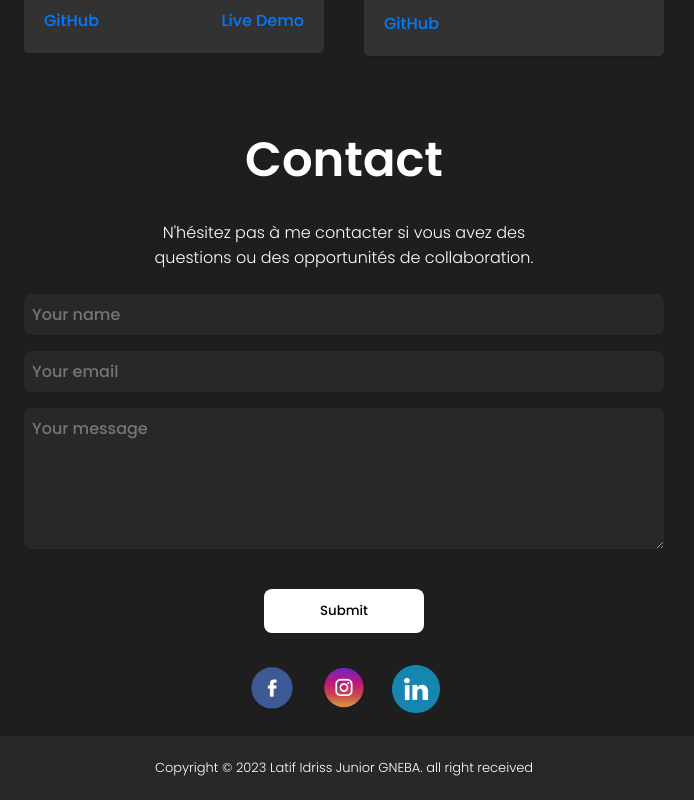
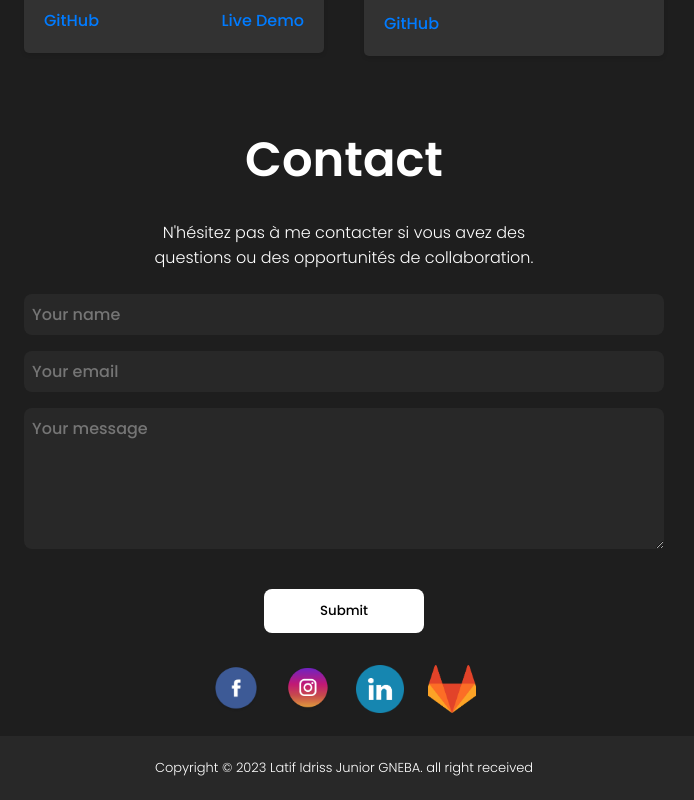
Before and after one commit to latifGnbea/portfolio-professionnel, a React (Create React App) app: page / in a window 1280 px wide. Shown: the part 2377-3177 px from the top of the page, without its empty margins (296-990 px from the left). Built offline with nearby package versions, Linux system fonts and the light colour scheme.

Commit message:
ajoute de gitlab

```diff
--- a/src/components/Contact/Contact.jsx
+++ b/src/components/Contact/Contact.jsx
@@ -1,6 +1,7 @@
 import React, { useRef } from "react";
 import "./contact.css";
 import facebookIcon from "../../assets/facebook-icon.png";
+import gitLabg from "../../assets/gitlab.png";
 // import twitterIcon from "../../assets/twitter.png";
 import linkedInIcon from "../../assets/Linkedin.png";
 import instagramIcon from "../../assets/instagram.png";
@@ -90,6 +91,14 @@ const Contact = () => {
           >
             <img src={linkedInIcon} alt="linkedIn" className="link" />
           </a>
+
+          <a
+            href="https://gitlab.com/latifGnbea"
+            target="_blank"
+            rel="noopener noreferrer"
+          >
+            <img src={gitLabg} alt="linkedIn" className="link" />
+          </a>
         </div>
       </form>
     </section>
```
Also changed, not shown: src/assets/gitlab.png (added).
